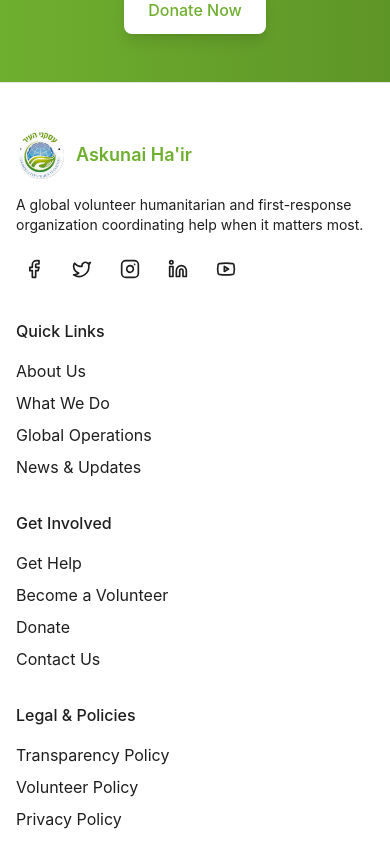
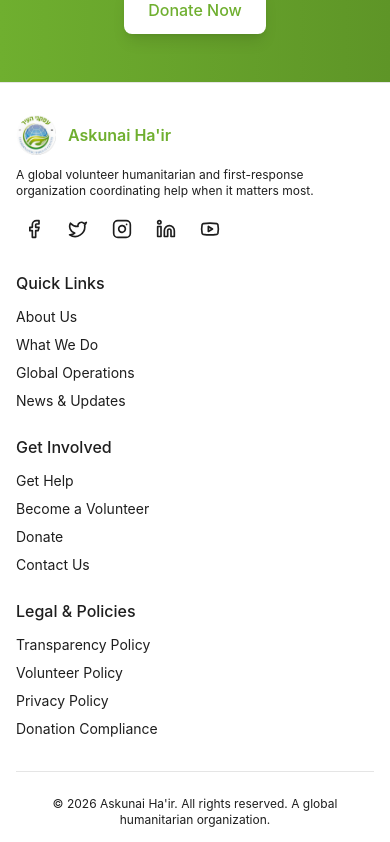
Before and after one commit to TheUriF/ploink, a React (Vite) app: page / in a window 390 px wide. Shown: the part 3720-4562 px from the top of the page. Built offline with nearby package versions, Linux system fonts and the light colour scheme.

Commit message:
Refactor Footer component for improved styling

```diff
--- a/src/app/components/Footer.tsx
+++ b/src/app/components/Footer.tsx
@@ -5,27 +5,27 @@
 export function Footer() {
   return (
     <footer className="bg-muted border-t border-border">
-      <div className="container mx-auto px-4 py-12">
-        <div className="grid grid-cols-1 md:grid-cols-2 lg:grid-cols-4 gap-8">
+      <div className="container mx-auto px-4 py-8 sm:py-12">
+        <div className="grid grid-cols-1 sm:grid-cols-2 lg:grid-cols-4 gap-6 sm:gap-8">
           {/* Brand */}
-          <div className="space-y-4">
+          <div className="space-y-3 sm:space-y-4">
             <div className="flex items-center gap-3">
-              <img src={logo} alt="Askunai Ha'ir" className="h-12 w-12" />
+              <img src={logo} alt="Askunai Ha'ir" className="h-10 w-10 sm:h-12 sm:w-12" />
               <div className="flex flex-col">
-                <span className="font-semibold text-lg text-[#6FAF2F]">
+                <span className="font-semibold text-base sm:text-lg text-[#6FAF2F]">
                   Askunai Ha'ir
                 </span>
               </div>
             </div>
-            <p className="text-sm text-muted-foreground">
+            <p className="text-xs sm:text-sm text-muted-foreground">
               A global volunteer humanitarian and first-response organization coordinating help when it matters most.
             </p>
-            <div className="flex gap-3">
+            <div className="flex gap-2 sm:gap-3">
               <a
                 href="https://facebook.com"
                 target="_blank"
                 rel="noopener noreferrer"
-                className="p-2 rounded-lg hover:bg-background transition-colors"
+                className="p-2 rounded-lg hover:bg-background active:bg-background/80 transition-colors touch-manipulation"
                 aria-label="Facebook"
               >
                 <Facebook className="h-5 w-5" />
@@ -34,7 +34,7 @@
                 href="https://twitter.com"
                 target="_blank"
                 rel="noopener noreferrer"
-                className="p-2 rounded-lg hover:bg-background transition-colors"
+                className="p-2 rounded-lg hover:bg-background active:bg-background/80 transition-colors touch-manipulation"
                 aria-label="Twitter"
               >
                 <Twitter className="h-5 w-5" />
@@ -43,7 +43,7 @@
                 href="https://instagram.com"
                 target="_blank"
                 rel="noopener noreferrer"
-                className="p-2 rounded-lg hover:bg-background transition-colors"
+                className="p-2 rounded-lg hover:bg-background active:bg-background/80 transition-colors touch-manipulation"
                 aria-label="Instagram"
               >
                 <Instagram className="h-5 w-5" />
@@ -52,7 +52,7 @@
                 href="https://linkedin.com"
                 target="_blank"
                 rel="noopener noreferrer"
-                className="p-2 rounded-lg hover:bg-background transition-colors"
+                className="p-2 rounded-lg hover:bg-background active:bg-background/80 transition-colors touch-manipulation"
                 aria-label="LinkedIn"
               >
                 <Linkedin className="h-5 w-5" />
@@ -61,7 +61,7 @@
                 href="https://youtube.com"
                 target="_blank"
                 rel="noopener noreferrer"
-                className="p-2 rounded-lg hover:bg-background transition-colors"
+                className="p-2 rounded-lg hover:bg-background active:bg-background/80 transition-colors touch-manipulation"
                 aria-label="YouTube"
               >
                 <Youtube className="h-5 w-5" />
@@ -71,25 +71,25 @@
 
           {/* Quick Links */}
           <div>
-            <h4 className="mb-4">Quick Links</h4>
-            <ul className="space-y-2">
+            <h4 className="mb-3 sm:mb-4 text-base sm:text-lg">Quick Links</h4>
+            <ul className="space-y-2 text-sm sm:text-base">
               <li>
-                <Link to="/about" className="text-muted-foreground hover:text-foreground transition-colors">
+                <Link to="/about" className="text-muted-foreground hover:text-foreground active:text-foreground transition-colors">
                   About Us
                 </Link>
               </li>
               <li>
-                <Link to="/what-we-do" className="text-muted-foreground hover:text-foreground transition-colors">
+                <Link to="/what-we-do" className="text-muted-foreground hover:text-foreground active:text-foreground transition-colors">
                   What We Do
                 </Link>
               </li>
               <li>
-                <Link to="/global-operations" className="text-muted-foreground hover:text-foreground transition-colors">
+                <Link to="/global-operations" className="text-muted-foreground hover:text-foreground active:text-foreground transition-colors">
                   Global Operations
                 </Link>
               </li>
               <li>
-                <Link to="/news" className="text-muted-foreground hover:text-foreground transition-colors">
+                <Link to="/news" className="text-muted-foreground hover:text-foreground active:text-foreground transition-colors">
                   News & Updates
                 </Link>
               </li>
@@ -98,25 +98,25 @@
 
           {/* Get Involved */}
           <div>
-            <h4 className="mb-4">Get Involved</h4>
-            <ul className="space-y-2">
+            <h4 className="mb-3 sm:mb-4 text-base sm:text-lg">Get Involved</h4>
+            <ul className="space-y-2 text-sm sm:text-base">
               <li>
-                <Link to="/get-help" className="text-muted-foreground hover:text-foreground transition-colors">
+                <Link to="/get-help" className="text-muted-foreground hover:text-foreground active:text-foreground transition-colors">
                   Get Help
                 </Link>
               </li>
               <li>
-                <Link to="/apply" className="text-muted-foreground hover:text-foreground transition-colors">
+                <Link to="/apply" className="text-muted-foreground hover:text-foreground active:text-foreground transition-colors">
                   Become a Volunteer
                 </Link>
               </li>
               <li>
-                <Link to="/donate" className="text-muted-foreground hover:text-foreground transition-colors">
+                <Link to="/donate" className="text-muted-foreground hover:text-foreground active:text-foreground transition-colors">
                   Donate
                 </Link>
               </li>
               <li>
-                <Link to="/contact" className="text-muted-foreground hover:text-foreground transition-colors">
+                <Link to="/contact" className="text-muted-foreground hover:text-foreground active:text-foreground transition-colors">
                   Contact Us
                 </Link>
               </li>
@@ -125,25 +125,25 @@
 
           {/* Legal */}
           <div>
-            <h4 className="mb-4">Legal & Policies</h4>
-            <ul className="space-y-2">
+            <h4 className="mb-3 sm:mb-4 text-base sm:text-lg">Legal & Policies</h4>
+            <ul className="space-y-2 text-sm sm:text-base">
               <li>
-                <a href="#" className="text-muted-foreground hover:text-foreground transition-colors">
+                <a href="#" className="text-muted-foreground hover:text-foreground active:text-foreground transition-colors">
                   Transparency Policy
                 </a>
               </li>
               <li>
-                <a href="#" className="text-muted-foreground hover:text-foreground transition-colors">
+                <a href="#" className="text-muted-foreground hover:text-foreground active:text-foreground transition-colors">
                   Volunteer Policy
                 </a>
               </li>
               <li>
-                <a href="#" className="text-muted-foreground hover:text-foreground transition-colors">
+                <a href="#" className="text-muted-foreground hover:text-foreground active:text-foreground transition-colors">
                   Privacy Policy
                 </a>
               </li>
               <li>
-                <a href="#" className="text-muted-foreground hover:text-foreground transition-colors">
+                <a href="#" className="text-muted-foreground hover:text-foreground active:text-foreground transition-colors">
                   Donation Compliance
                 </a>
               </li>
@@ -151,7 +151,7 @@
           </div>
         </div>
 
-        <div className="mt-12 pt-8 border-t border-border text-center text-sm text-muted-foreground">
+        <div className="mt-8 sm:mt-12 pt-6 sm:pt-8 border-t border-border text-center text-xs sm:text-sm text-muted-foreground">
           <p>© 2026 Askunai Ha'ir. All rights reserved. A global humanitarian organization.</p>
         </div>
       </div>
```
